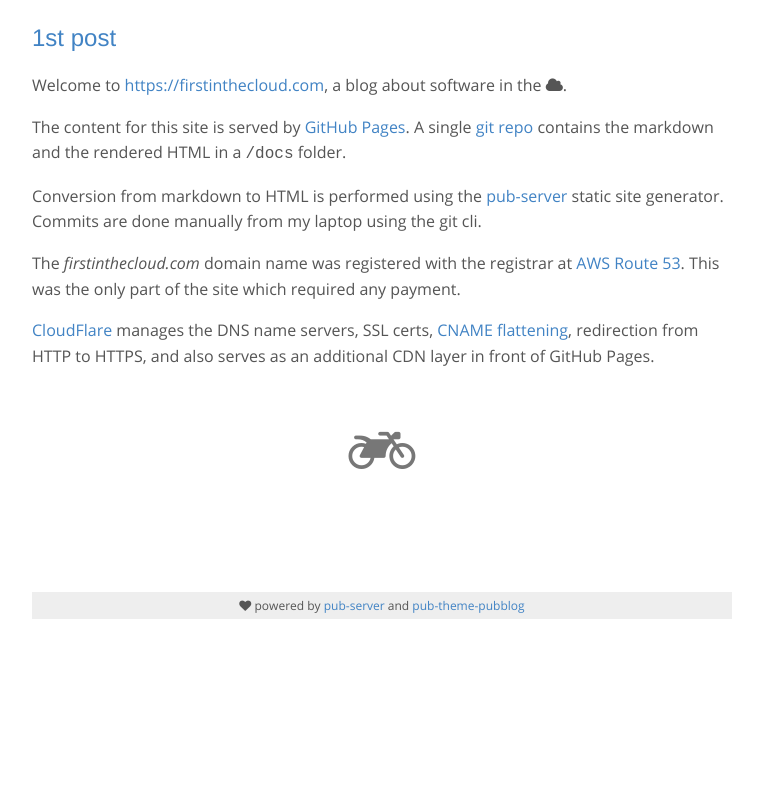
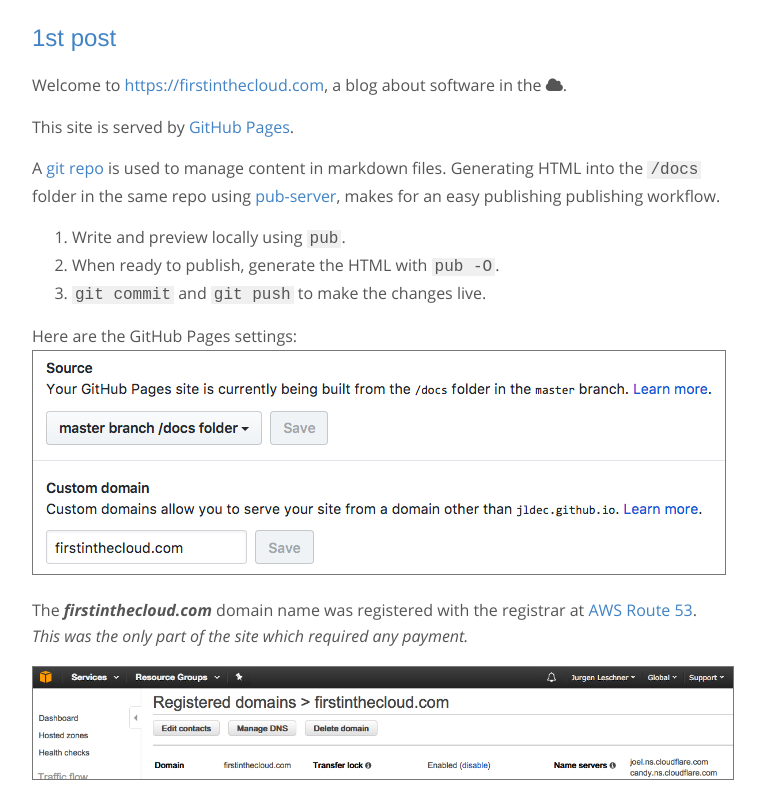
Before and after one commit to jldec/firstinthecloud.com, a website: page docs/how-this-site-is-hosted.html in a window 1280 px wide. Shown: the part 474-1264 px from the top of the page, without its empty margins (258-1023 px from the left). Drawn offline with Linux system fonts and the light colour scheme.

Commit message:
add images and refine text

```diff
--- a/docs/css/pubblog.css
+++ b/docs/css/pubblog.css
@@ -75,6 +75,16 @@
   margin-top: 0;
 }
 
+#content code {
+  background-color: #f0f0f0;
+  padding: 0 3px;
+}
+
+#content img {
+  max-width:100%;
+  border: 1px solid #777;
+}
+
 a.permalink {
   float:right; display:inline-block; font:normal normal normal 14px FontAwesome;
   line-height:28px; height:28px; text-align:center; width:28px; color:#bbb;
--- a/docs/how-this-site-is-hosted.html
+++ b/docs/how-this-site-is-hosted.html
@@ -51,10 +51,19 @@
 <div >
 <div data-render-html="/how-this-site-is-hosted"><h2 id="1st-post">1st post</h2>
 <p>Welcome to <a href="https://firstinthecloud.com" target="_blank">https://firstinthecloud.com</a>, a blog about software in the <span class="fa">&#xf0c2;</span>.</p>
-<p>The content for this site is served by <a href="https://help.github.com/articles/what-is-github-pages/" target="_blank">GitHub Pages</a>. A single <a href="https://github.com/jldec/firstinthecloud.com" target="_blank">git repo</a> contains the markdown and the rendered HTML in a <code>/docs</code> folder.</p>
-<p>Conversion from markdown to HTML is performed using the  <a href="https://jldec.github.io/pub-doc/" target="_blank">pub-server</a> static site generator. Commits are done manually from my laptop using the git cli.</p>
-<p>The <em>firstinthecloud.com</em> domain name was registered with the registrar at <a href="https://aws.amazon.com/route53/" target="_blank">AWS Route 53</a>. This was the only part of the site which required any payment.</p>
+<p>This site is served by <a href="https://help.github.com/articles/what-is-github-pages/" target="_blank">GitHub Pages</a>.</p>
+<p>A <a href="https://github.com/jldec/firstinthecloud.com" target="_blank">git repo</a> is used to manage content in markdown files. Generating HTML into the <code>/docs</code> folder in the same repo using <a href="https://github.com/jldec/pub-server" target="_blank">pub-server</a>, makes for an easy publishing publishing workflow.</p>
+<ol>
+<li>Write and preview locally using <code>pub</code>.</li>
+<li>When ready to publish, generate the HTML with <code>pub -O</code>.</li>
+<li><code>git commit</code> and <code>git push</code> to make the changes live.</li>
+</ol>
+<p>Here are the GitHub Pages settings:<br><img src="./images/gh-pages-settings.png" alt="Github Pages Settings"></p>
+<p>The <strong><em>firstinthecloud.com</em></strong> domain name was registered with the registrar at <a href="https://aws.amazon.com/route53/" target="_blank">AWS Route 53</a>.<br><em>This was the only part of the site which required any payment.</em></p>
+<p><img src="./images/route-53.png" alt="Route 53 Domain"></p>
 <p><a href="https://www.cloudflare.com" target="_blank">CloudFlare</a> manages the DNS name servers, SSL certs, <a href="https://blog.cloudflare.com/introducing-cname-flattening-rfc-compliant-cnames-at-a-domains-root/" target="_blank">CNAME flattening</a>, redirection from HTTP to HTTPS, and also serves as an additional CDN layer in front of GitHub Pages.</p>
+<p><img src="./images/cloudflare-dns.png" alt="Cloudflare DNS">
+<img src="./images/cloudflare-pagerule.png" alt="Cloudflare Pagerule"></p>
 <blockquote>
 <p><span class="fa fa-2x">&#xf21c;</span></p>
 </blockquote>
```
Also changed, not shown: docs/pub/_opts.json (+1 -1 lines), markdown/how-this-site-is-hosted.md (+16 -3 lines), docs/images/cloudflare-dns.png (added), docs/images/cloudflare-pagerule.png (added), docs/images/gh-pages-settings.png (added), docs/images/route-53.png (added), images/cloudflare-dns.png (added), images/cloudflare-pagerule.png (added), images/gh-pages-settings.png (added), images/route-53.png (added).
